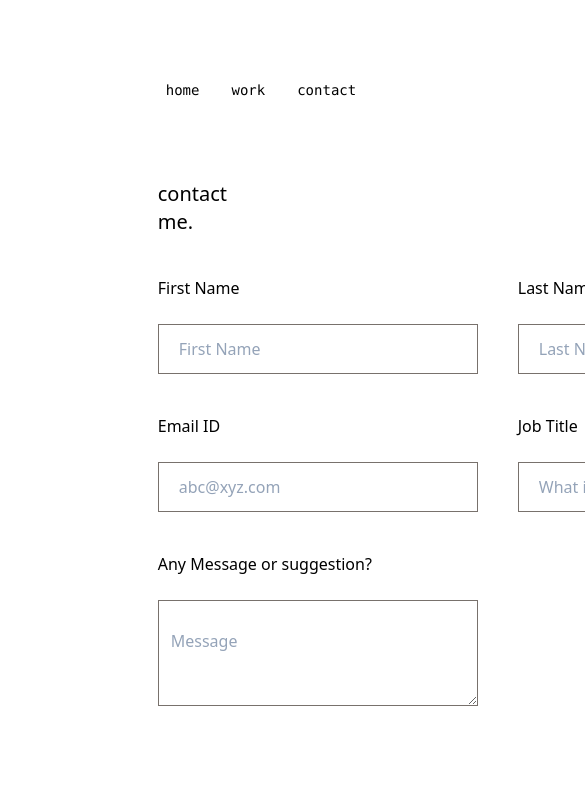
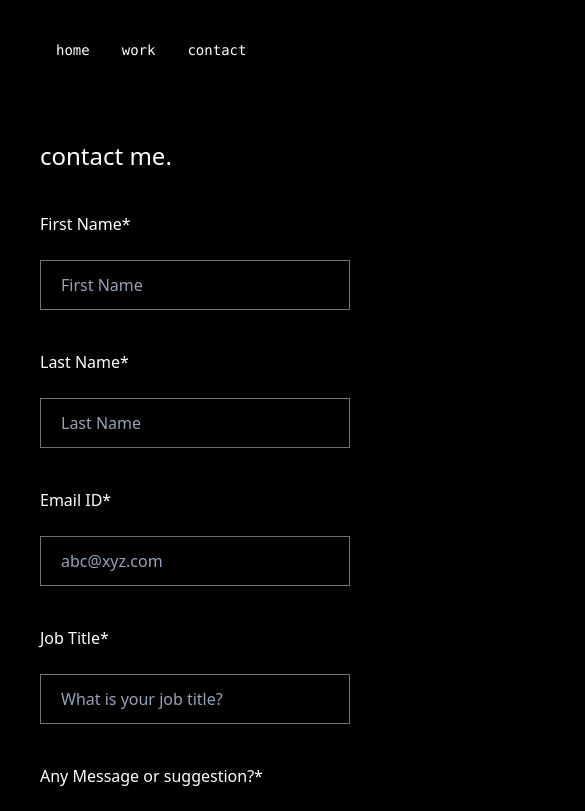
Before and after one commit to avi-jha/Portfolio-Nextjs, a Next.js app: page /contact in a window 390 px wide. Shown: the top 811 px of the page, 585 px wide, since content can reach past the window. Built offline with nearby package versions, Linux system fonts and the light colour scheme.

Commit message:
made contact page responsive and changed bg and text color

```diff
--- a/app/contact/page.tsx
+++ b/app/contact/page.tsx
@@ -1,76 +1,79 @@
-import React from 'react'
-import JsonData from '../Data/data.json'
-import Link from 'next/link'
+import React from "react"
+import JsonData from "../Data/data.json"
+import Link from "next/link"
 import "../styles/customStyles.css";
 
 const ContactPage = () => {
     return (
         <main className="flex min-h-screen w-[100%] flex-col items-center p-10">
-            <div className="w-[55%]">
+            <div className="w-full md:w-[90%] lg:w-[55%]">
                 {/* nav bar */}
-                <div className="z-10 w-[60%] max-w-5xl font-mono text-sm lg:flex m-10">
-                    <ul className="flex flex-row ">
+                <div className="z-10 w-full md:w-[90%] lg:w-[60%] max-w-5xl font-mono text-sm lg:flex">
+                    <ul className="flex flex-wrap md:flex-row">
                         {JsonData.Header.map((data, index) => (
-                            <li className="px-4" key={index}>
-                                <Link href={data === "home" ? "/" : `/${data}`}>{data}</Link>
+                            <li className="px-4" key={index + data}>
+                                {/* TODO: add "Blogs" on nav bar */}
+                                <Link href={data === "home" ? "/" : `/${data}`}>
+                                    {data}
+                                </Link>
                             </li>
                         ))}
                     </ul>
                 </div>
-                <div className=' items-start justify-center flex flex-col m-12 mt-20'>
-                    <p className='text-xl loading-relaxed'>contact me.</p>
-                    <div className='mt-10'>
-                        <div className='flex flex-row justify-between'>
-                            <div className='mr-5'>
-                                <p className='required-field'>First Name</p>
+                <div className="items-start justify-center flex flex-col lg:m-12 mt-20">
+                    <p className="text-2xl loading-relaxed whitespace-nowrap">contact me.</p>
+                    <div className="mt-10 w-full">
+                        <div className="lg:flex lg:flex-row justify-between w-full">
+                            <div className="w-full">
+                                <p className="required-field">First Name</p>
                                 <br />
                                 <input
                                     type="text"
-                                    className="w-80 h-6 p-5 pt-6 pb-6 border border-stone-500 hover:border-white focus:border-white focus:outline-none placeholder-slate-400 text-white bg-transparent"
-                                    placeholder={'First Name'}
+                                    className="w-full lg:w-80 h-6 p-5 pt-6 pb-6 border border-stone-500 hover:border-white focus:border-white focus:outline-none placeholder-slate-400 text-white bg-transparent"
+                                    placeholder="First Name"
                                 />
                             </div>
-                            <div className='ml-5'>
-                                <p className='required-field'>Last Name</p>
+                            <div className="mt-10 lg:mt-0 lg:ml-10">
+                                <p className="required-field">Last Name</p>
                                 <br />
                                 <input
                                     type="text"
-                                    className="w-80 h-6 p-5 pt-6 pb-6 border border-stone-500 hover:border-white focus:border-white focus:outline-none placeholder-slate-400 text-white bg-transparent"
-                                    placeholder={'Last Name'}
+                                    className="w-full lg:w-80 h-6 p-5 pt-6 pb-6 border border-stone-500 hover:border-white focus:border-white focus:outline-none placeholder-slate-400 text-white bg-transparent"
+                                    placeholder="Last Name"
                                 />
                             </div>
                         </div>
-                        <div className='flex flex-row justify-between mt-10'>
-                            <div className='mr-5'>
-                                <p className='required-field'>Email ID</p>
+                        <div className="lg:flex lg:flex-row justify-between mt-10">
+                            <div className="">
+                                <p className="required-field">Email ID</p>
                                 <br />
                                 <input
                                     type="text"
-                                    className="w-80 h-6 p-5 pt-6 pb-6 border border-stone-500 hover:border-white focus:border-white focus:outline-none placeholder-slate-400 text-white bg-transparent"
-                                    placeholder={'abc@xyz.com'}
+                                    className="w-full lg:w-80 h-6 p-5 pt-6 pb-6 border border-stone-500 hover:border-white focus:border-white focus:outline-none placeholder-slate-400 text-white bg-transparent"
+                                    placeholder="abc@xyz.com"
                                 />
                             </div>
-                            <div className='ml-5'>
-                                <p className='required-field'>Job Title</p>
+                            <div className="mt-10 lg:mt-0  lg:ml-10">
+                                <p className="required-field">Job Title</p>
                                 <br />
                                 <input
                                     type="text"
-                                    className="w-80 h-6 p-5 pt-6 pb-6 border border-stone-500 hover:border-white focus:border-white focus:outline-none placeholder-slate-400 text-white bg-transparent"
-                                    placeholder={'What is your job title?'}
+                                    className="w-full lg:w-80 h-6 p-5 pt-6 pb-6 border border-stone-500 hover:border-white focus:border-white focus:outline-none placeholder-slate-400 text-white bg-transparent"
+                                    placeholder={"What is your job title?"}
                                 />
                             </div>
                         </div>
-                        <div className='flex flex-row justify-between mt-10'>
-                            <div className='mr-5' >
-                                <p className='required-field'>Any Message or suggestion?</p>
+                        <div className="lg:flex lg:flex-row justify-between mt-10">
+                            <div className="" >
+                                <p className="required-field">Any Message or suggestion?</p>
                                 <br />
-                                <textarea className=' p-3 w-80 pt-7 pb-7 border border-stone-500 hover:border-white focus:border-white focus:outline-none placeholder-slate-400 text-white bg-transparent'
-                                    placeholder='Message'
+                                <textarea className="p-3  w-full lg:w-80  border border-stone-500 hover:border-white focus:border-white focus:outline-none placeholder-slate-400 text-white bg-transparent"
+                                    placeholder="Message"
                                 />
                             </div>
                         </div>
-                        <div className='mt-20 w-32 border-white border flex justify-center rounded-lg hover:bg-white hover:text-black'>
-                            <button className='p-4'>Send</button>
+                        <div className="mt-20 w-32 border-white border flex justify-center rounded-lg hover:bg-white hover:text-black">
+                            <button className="p-4">Send</button>
                         </div>
                     </div>
                 </div>
--- a/app/globals.css
+++ b/app/globals.css
@@ -2,33 +2,17 @@
 @tailwind components;
 @tailwind utilities;
 
-/* rgba(17,16,16,255) */
-
 :root {
-  --foreground-rgb: 0, 0, 0;
-  /* --background-start-rgb: 214, 219, 220; */
-  /* --background-end-rgb: 255, 255, 255; */
-}
-
-@media (prefers-color-scheme: dark) {
-  :root {
-    --foreground-rgb: 255, 255, 255;
-    --background-start-rgb: 0, 0, 0;
-    --background-end-rgb: 0, 0, 0;
-  }
+  --foreground-rgb: 255, 255, 255;
+  --background-start-rgb: 0, 0, 0;
+  --background-end-rgb: 0, 0, 0;
 }
 
 body {
   color: rgb(var(--foreground-rgb));
-  background: linear-gradient(
-      to bottom,
+  background: linear-gradient(to bottom,
       transparent,
-      rgb(var(--background-end-rgb))
-    )
-    rgb(var(--background-start-rgb));
-}
-
-.row {
+      rgb(var(--background-end-rgb))) rgb(var(--background-start-rgb));
 }
 
 @layer utilities {
```
